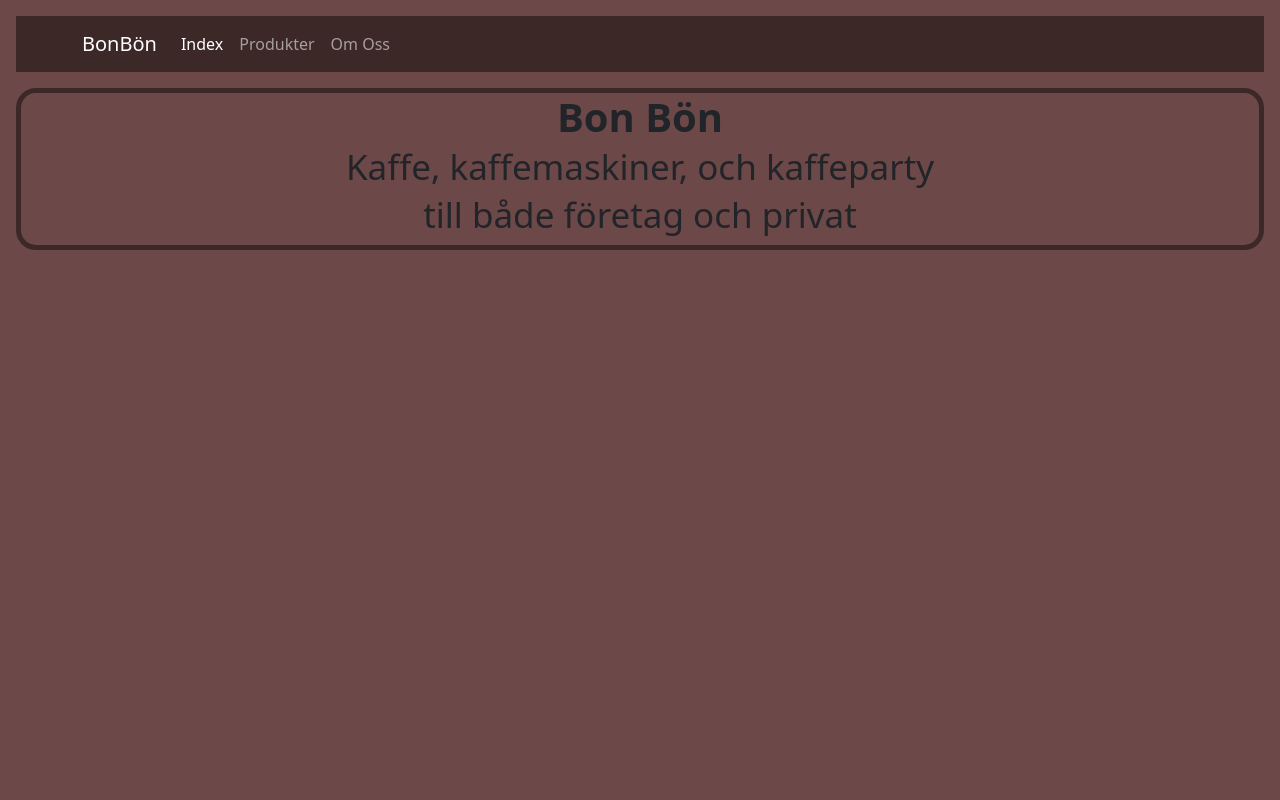
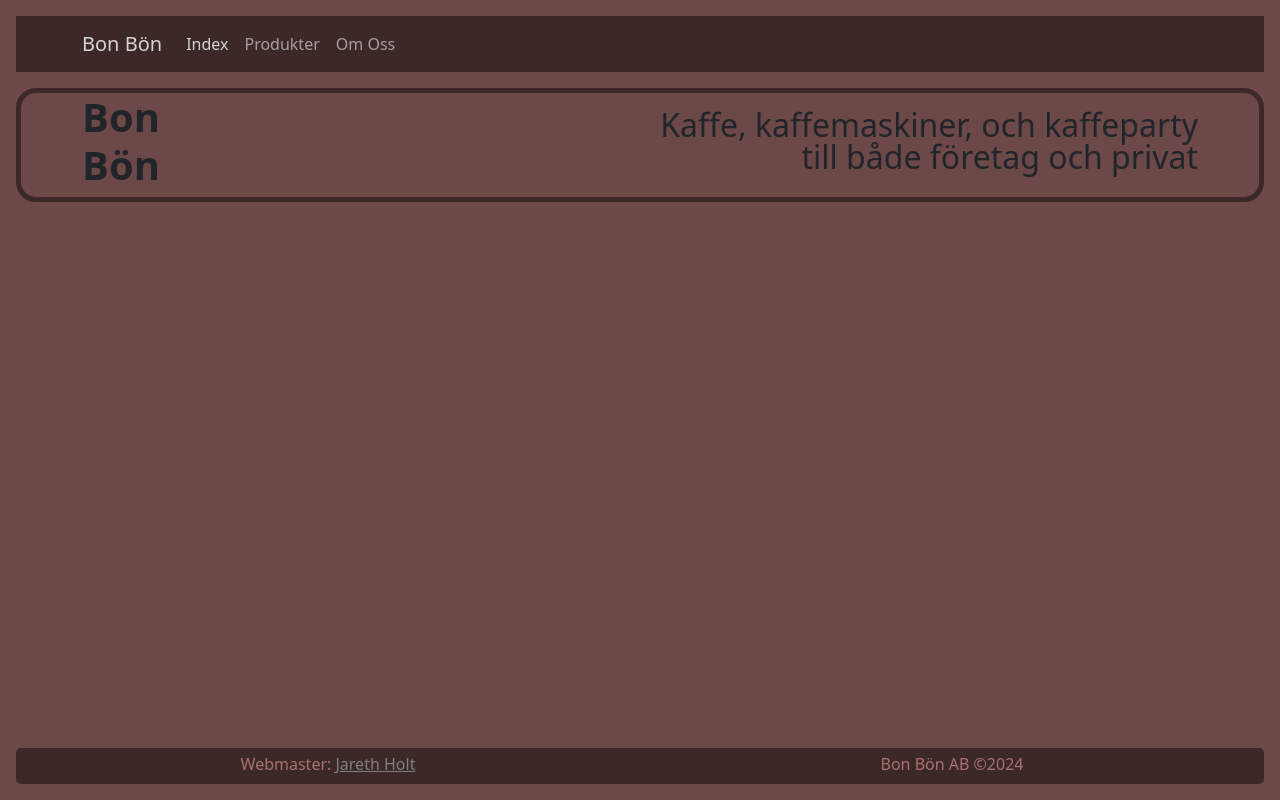
Before and after one commit to jarethholt/Ovning8, a plain HTML site: page index.html in a window 1280 px wide. Drawn offline with nearby package versions, Linux system fonts and the light colour scheme.

Commit message:
Added footer

```diff
--- a/index.html
+++ b/index.html
@@ -13,10 +13,10 @@
     <title>Index</title>
 </head>
 
-<body class="bg-primary">
-    <nav class="navbar navbar-expand-lg navbar-dark navbar-top bg-dark">
+<body class="bg-primary d-flex flex-column min-vh-100">
+    <nav class="navbar navbar-expand-sm navbar-dark navbar-top bg-dark">
         <div class="container">
-            <a class="navbar-brand" href="index.html">BonBön</a>
+            <a class="navbar-brand" href="index.html">Bon Bön</a>
             <button class="navbar-toggler" type="button" data-bs-toggle="collapse" data-bs-target="#navbarCollapse"
                 aria-controls="navbarCollapse" aria-expanded="false" aria-label="Toggle navigation">
                 <span class="navbar-toggler-icon"></span>
@@ -38,14 +38,30 @@
     </nav>
 
     <header role="heading">
-        <h1 class="fw-bolder">
-            Bon Bön<br>
-            <small class="fw-normal">
-                Kaffe, kaffemaskiner, och kaffeparty<br>
-                till både företag och privat
-            </small>
-        </h1>
+        <div class="container">
+            <div class="row">
+                <div class="col-12 col-sm-1 align-self-center">
+                    <h1 class="fw-bolder text-center text-sm-start">Bon Bön</h1>
+                </div>
+                <div class="col-12 col-sm-11 align-self-center">
+                    <p class="fs-2 lh-1 mt-sm-2 text-center text-sm-end">Kaffe, kaffemaskiner, och kaffeparty<br>till både företag och privat</p>
+                </div>
+            </div>
+        </div>
     </header>
+
+    <footer class="bg-dark mt-auto">
+        <div class="container-fluid pt-1 pb-2">
+            <div class="row">
+                <div class="col-12 col-sm-6">
+                    <div class="text-center text-xs-start">Webmaster: <a href="mailto:jareth.holt@gmail.com">Jareth Holt</a></div>
+                </div>
+                <div class="col-12 col-sm-6">
+                    <div class="text-center text-xs-end">Bon Bön AB &copy;2024</div>
+                </div>
+            </div>
+        </div>
+    </footer>
 </body>
 
 </html>
--- a/style.css
+++ b/style.css
@@ -22,15 +22,23 @@ nav {
 }
 
 .navbar-brand {
-    color: lightgray;
+    color: lightgray !important;
 }
 
 .nav-link.active {
-    color: lightgray;
+    color: lightgray !important;
 }
 
 header {
-    text-align: center;
     border: 5px solid var(--coffee-dark);
     border-radius: 20px;
 }
+
+footer {
+    margin-top: 1rem;
+    border-radius: 5px;
+}
+
+footer a {
+    color: gray;
+}
```
